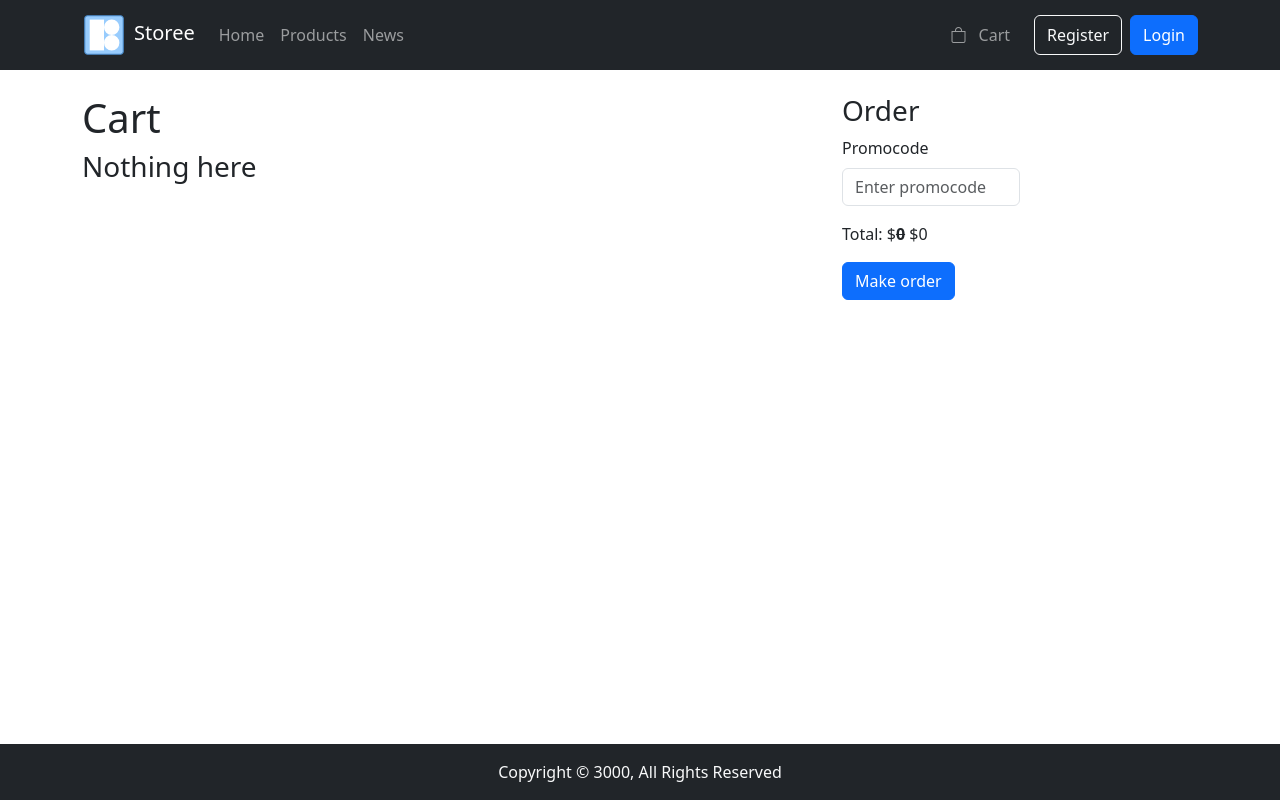
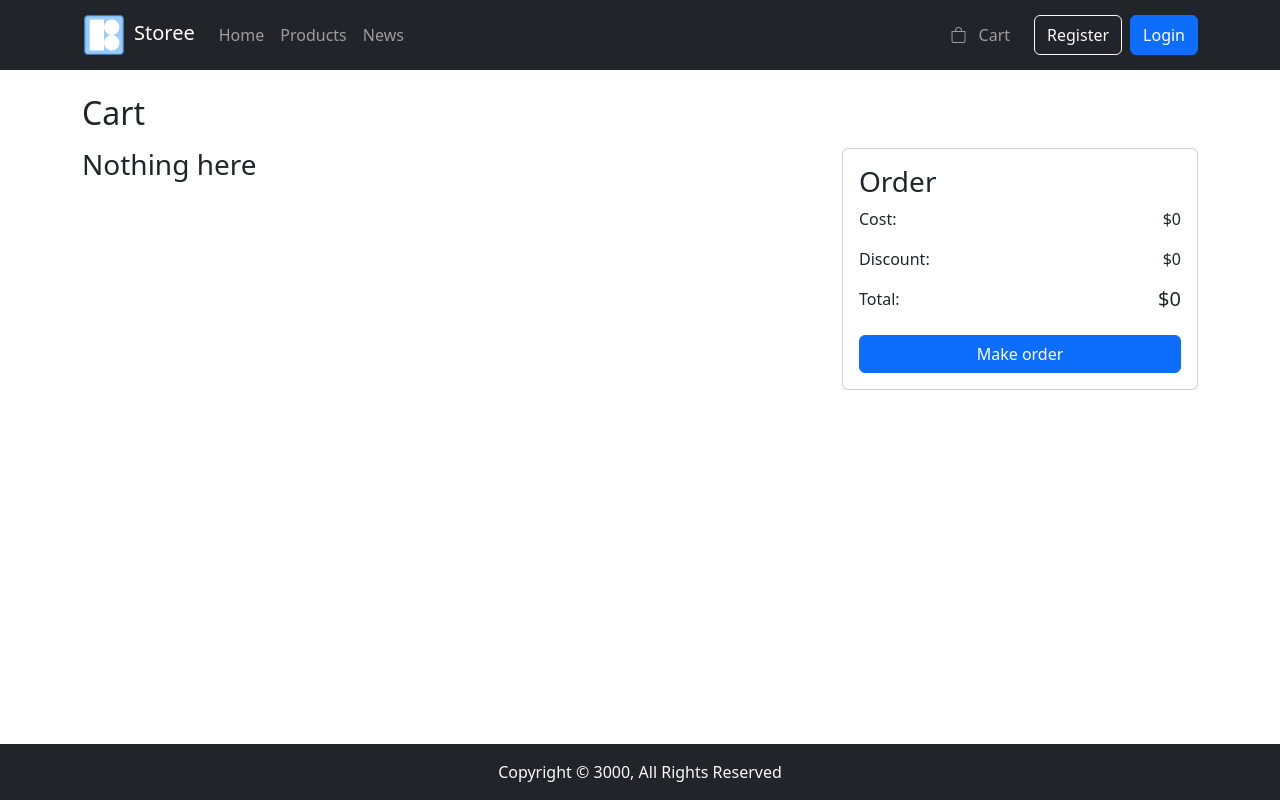
Before and after one commit to bakhtyiar/Storee-shop, a React (Create React App) app: page /cart in a window 1280 px wide. Built offline with nearby package versions, Linux system fonts and the light colour scheme.

Commit message:
layout fixes

```diff
--- a/src/routes/cart.jsx
+++ b/src/routes/cart.jsx
@@ -1,24 +1,25 @@
 import React, {useContext} from 'react';
-import {Button, Col, Container, Form, Row} from "react-bootstrap";
+import {Button, Card, Col, Container, Row} from "react-bootstrap";
 import {RootContext} from "../contexts/root-context/root-context";
 import CartProductCard from "../components/CartProductCard/CartProductCard";
-import {useNavigate} from "react-router-dom";
+import {Link} from "react-router-dom";
 import {routes} from "../utils/constants";
 
 const Cart = () => {
     const {cartState: {products, total, discountedTotal, totalProducts, totalQuantity}} = useContext(RootContext);
-    const navigate = useNavigate();
 
     return (
         <Container className='mt-4'>
             <Row>
+                <h2 className='mb-3'>Cart</h2>
                 <Col xs={12} md={8}>
-                    <h1>Cart</h1>
                     {products.length > 0 ? (
                         <>
-                            {products.map((product, index) => (
-                                <CartProductCard product={product} selfIndexInCart={index} key={product.id}/>
-                            ))}
+                            <Col className='d-flex flex-column gap-2'>
+                                {products.map((product, index) => (
+                                    <CartProductCard product={product} selfIndexInCart={index} key={product.id}/>
+                                ))}
+                            </Col>
                             <h5 className='mt-3'>Amount: {totalProducts} Quantity: {totalQuantity}</h5>
                         </>
                     ) : (
@@ -26,17 +27,19 @@ const Cart = () => {
                     )}
                 </Col>
                 <Col xs={12} md={4}>
-                    <h3>Order</h3>
-                    <Form.Group className="mb-3 w-50" controlId="formBasicUsername">
-                        <Form.Label>Promocode</Form.Label>
-                        <Form.Control
-                            type="text"
-                            placeholder="Enter promocode"
-                            name="promocode"
-                        />
-                    </Form.Group>
-                    <p>Total: $<b style={{textDecoration: 'line-through'}}>{total}</b> ${discountedTotal}</p>
-                    <Button onClick={() => navigate(routes.order.path)}>Make order</Button>
+                    <Card body>
+                        <h3>Order</h3>
+                        <p className='d-flex justify-content-between'>
+                            <span>Cost: </span> <span>${total}</span>
+                        </p>
+                        <p className='d-flex justify-content-between'>
+                            <span>Discount: </span> <span>${total - discountedTotal}</span>
+                        </p>
+                        <p className='d-flex justify-content-between'>
+                            <span>Total: </span> <h5 className='d-inline'>${discountedTotal}</h5>
+                        </p>
+                        <Button as={Link} to={routes.order.path} className='w-100'>Make order</Button>
+                    </Card>
                 </Col>
             </Row>
         </Container>
```
